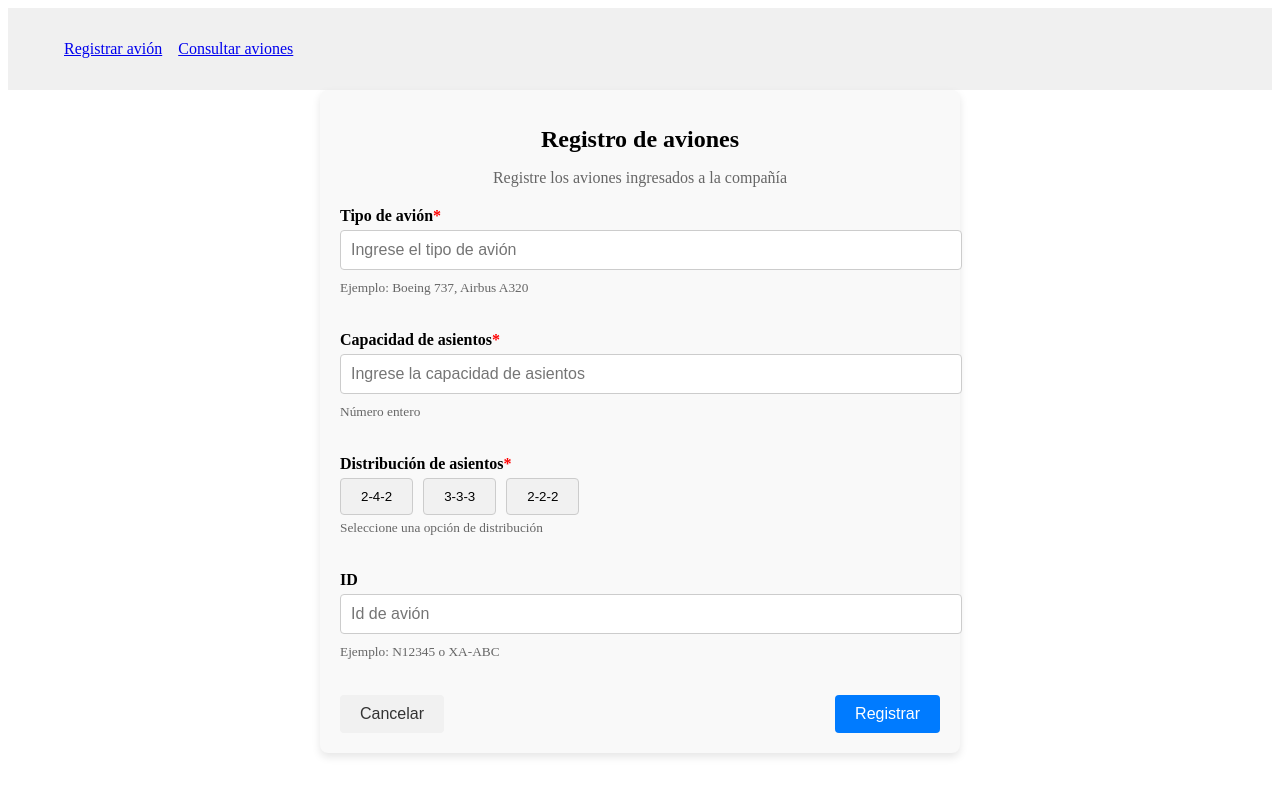
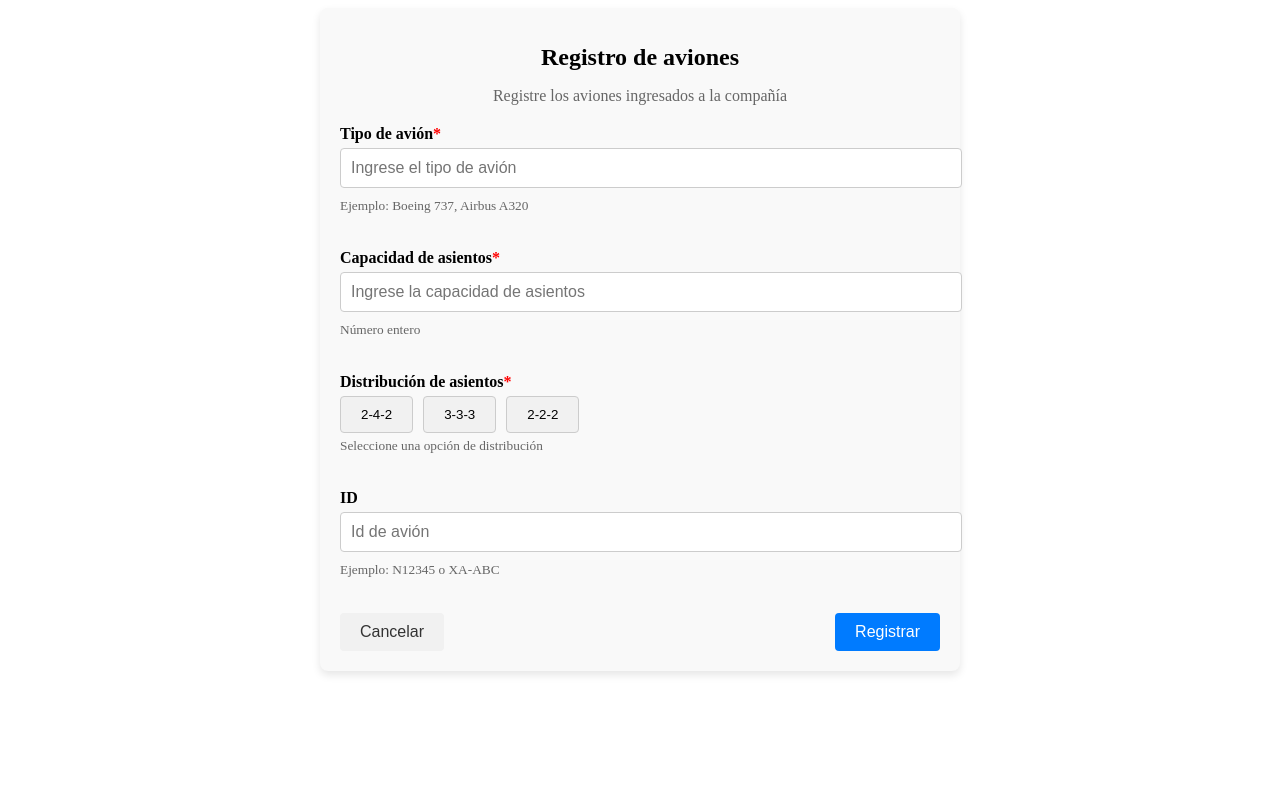
Before and after one commit to Reginork/gestion-de-vuelos, a Next.js app: page / in a window 1280 px wide. Shown: the top 796 px of the page. Built offline with nearby package versions, Linux system fonts and the light colour scheme.

Commit message:
Formulario de consulta

```diff
--- a/app/components/Navbar.tsx
+++ /dev/null
@@ -1,31 +0,0 @@
-"use client";
-
-import Link from 'next/link';
-
-const Navbar = () => {
-  return (
-    <nav>
-      <ul>
-        <li>
-          <Link href="/RegisterAirplane">Registrar avión</Link>
-        </li>
-        <li>
-          <Link href="/ConsultAirplane">Consultar aviones</Link>
-        </li>
-      </ul>
-      <style jsx>{`
-        nav {
-          background: #f0f0f0;
-          padding: 1rem;
-        }
-        ul {
-          list-style: none;
-          display: flex;
-          gap: 1rem;
-        }
-      `}</style>
-    </nav>
-  );
-};
-
-export default Navbar;
--- a/app/layout.tsx
+++ b/app/layout.tsx
@@ -1,23 +1,16 @@
-import React from 'react';
-import Navbar from './components/Navbar';
-import './styles/global.css';
-
 export const metadata = {
   title: 'Next.js',
   description: 'Generated by Next.js',
-};
+}
 
 export default function RootLayout({
   children,
 }: {
-  children: React.ReactNode;
+  children: React.ReactNode
 }) {
   return (
     <html lang="en">
-      <body>
-        <Navbar />
-        {children}
-      </body>
+      <body>{children}</body>
     </html>
-  );
+  )
 }
```
